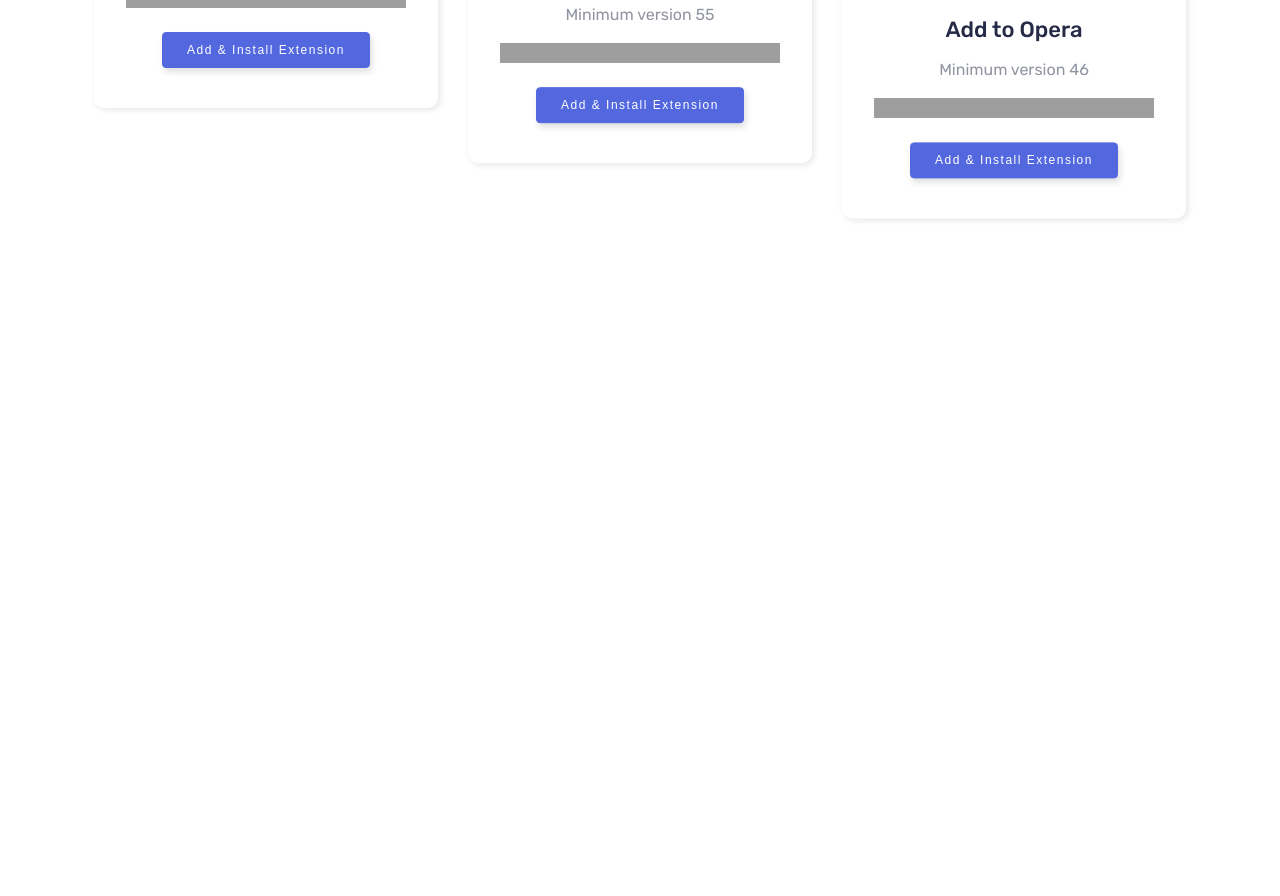
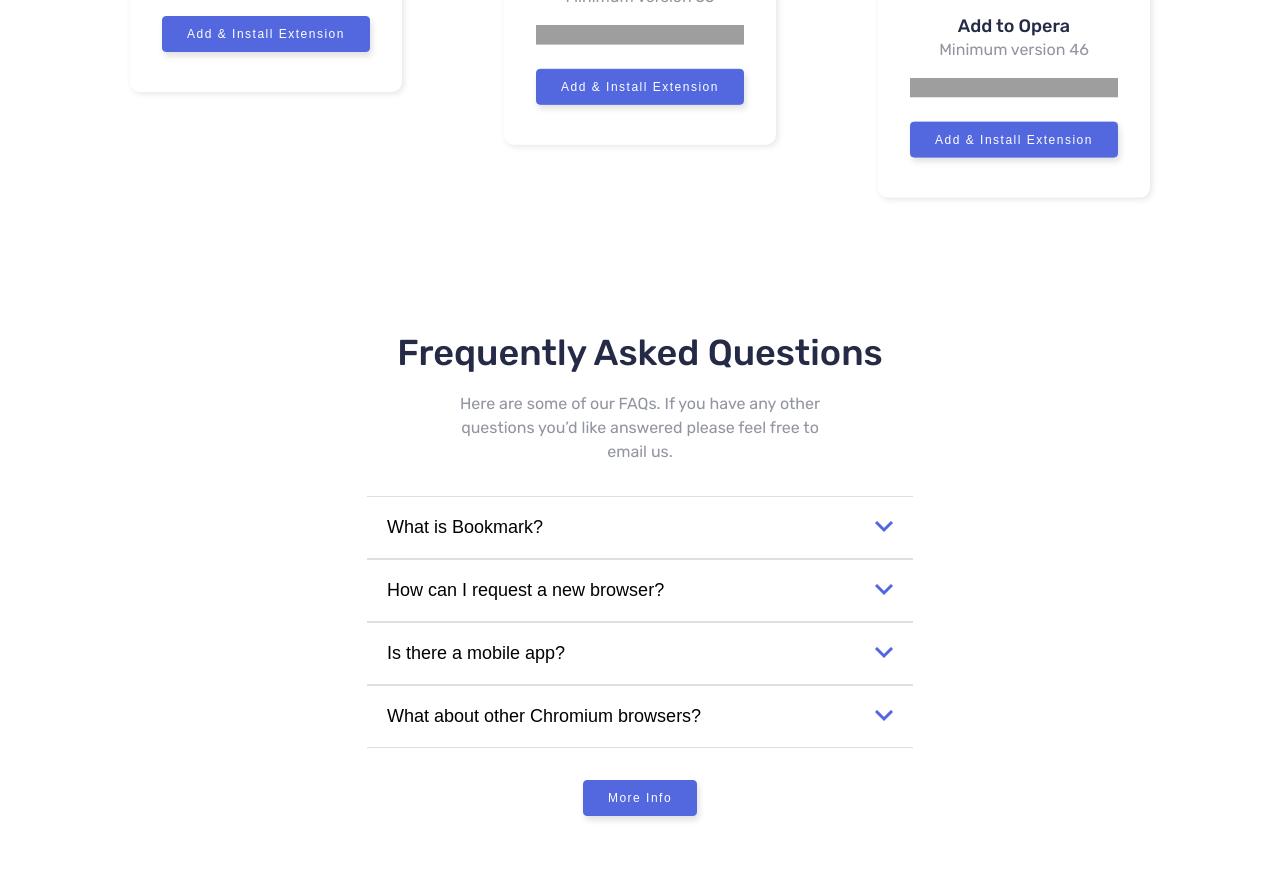
Before and after one commit to JaneMoroz/frontend-mentor-landings, an Astro site in the folder bookmark/: page / in a window 1280 px wide. Shown: the part 2039-2935 px from the top of the page. Before the commit the page ends 2307 px from the top, so only its background shows below. Built offline with nearby package versions, Linux system fonts and the light colour scheme; Astro itself is replaced by a stand-in of ours; grey boxes are pictures that could not be loaded.

Commit message:
feat: add questions accordion section

```diff
--- a/bookmark/src/assets/icons/icons.tsx
+++ b/bookmark/src/assets/icons/icons.tsx
@@ -1,6 +1,6 @@
 export const ArrowIcon = () => (
   <svg xmlns="http://www.w3.org/2000/svg" width="18" height="12">
-    <path fill="none" stroke="#5267DF" stroke-width="3" d="M1 1l8 8 8-8" />
+    <path fill="none" stroke="#5267DF" strokeWidth="3" d="M1 1l8 8 8-8" />
   </svg>
 );
 
--- a/bookmark/src/components/Extensions/style.css
+++ b/bookmark/src/components/Extensions/style.css
@@ -6,6 +6,7 @@
   position: relative;
   display: grid;
   grid-template-columns: repeat(3, 1fr);
+  justify-items: center;
   column-gap: 3rem;
   margin-top: 7.2rem;
 }
--- /dev/null
+++ b/bookmark/src/components/Questions/index.tsx
@@ -0,0 +1,122 @@
+import type React from "react";
+import { motion } from "framer-motion";
+
+// Styles
+import "./style.css";
+
+// Icons
+import { ArrowIcon } from "../../assets/icons/icons";
+
+// Questions data
+const questions = [
+  {
+    question: "What is Bookmark?",
+    answer:
+      "Lorem ipsum dolor sit amet, consectetur adipiscing elit. Fusce tincidunt justo eget ultricies fringilla. Phasellus blandit ipsum quis quam ornare mattis.",
+  },
+  {
+    question: "How can I request a new browser?",
+    answer:
+      "Vivamus luctus eros aliquet convallis ultricies. Mauris augue massa, ultricies non ligula. Suspendisse imperdiet. Vivamus luctus eros aliquet convallis ultricies. Mauris augue massa, ultricies non ligula. Suspendisse imperdie tVivamus luctus eros aliquet convallis ultricies. Mauris augue massa, ultricies non ligula. Suspendisse imperdiet.",
+  },
+  {
+    question: "Is there a mobile app?",
+    answer:
+      "Sed consectetur quam id neque fermentum accumsan. Praesent luctus vestibulum dolor, ut condimentum urna vulputate eget. Cras in ligula quis est pharetra mattis sit amet pharetra purus. Sed sollicitudin ex et ultricies bibendum.",
+  },
+  {
+    question: "What about other Chromium browsers?",
+    answer:
+      "Integer condimentum ipsum id imperdiet finibus. Vivamus in placerat mi, at euismod dui. Aliquam vitae neque eget nisl gravida pellentesque non ut velit.",
+  },
+];
+
+const Questions = () => {
+  const handleExpand = (e: React.MouseEvent<HTMLButtonElement>) => {
+    const target = e.target as HTMLButtonElement;
+    if (target) {
+      // Get panel id
+      const controlId = e.currentTarget.id;
+
+      // Get panel
+      const panel = document.querySelector(
+        `[aria-labelledby="${controlId}"]`
+      ) as HTMLDivElement;
+
+      if (e.currentTarget.ariaExpanded === "true") {
+        e.currentTarget.ariaExpanded = "false";
+        panel.setAttribute("hidden", "");
+      } else {
+        e.currentTarget.ariaExpanded = "true";
+        panel.removeAttribute("hidden");
+      }
+    }
+  };
+
+  return (
+    <div className="questions">
+      <div className="container">
+        <motion.div
+          initial={{ opacity: 0, y: 72 }}
+          whileInView={{
+            opacity: 1,
+            y: 0,
+            transition: {
+              delay: 0.5,
+              duration: 1,
+            },
+          }}
+          viewport={{ once: true }}
+          className="questions__inner"
+        >
+          <div className="title">
+            <h2>Frequently Asked Questions</h2>
+            <p>
+              Here are some of our FAQs. If you have any other questions you’d
+              like answered please feel free to email us.
+            </p>
+          </div>
+          <div className="accordion-group">
+            {questions.map((question, index) => (
+              <div key={index} className="accordion">
+                <h3>
+                  <button
+                    type="button"
+                    aria-expanded="false"
+                    className="accordion__btn"
+                    aria-controls={`sect1${index}`}
+                    id={`accordion${index}id`}
+                    onClick={handleExpand}
+                  >
+                    <span className="accordion__title">
+                      {question.question}
+                    </span>
+                    <span className="accordion__icon">
+                      <ArrowIcon />
+                    </span>
+                  </button>
+                </h3>
+                <div
+                  id={`sect1${index}`}
+                  role="region"
+                  aria-labelledby={`accordion${index}id`}
+                  className="accordion__panel"
+                  hidden
+                >
+                  <div>
+                    <fieldset>
+                      <p>{question.answer}</p>
+                    </fieldset>
+                  </div>
+                </div>
+              </div>
+            ))}
+          </div>
+          <button className="btn btn--rect btn--secondary">More Info</button>
+        </motion.div>
+      </div>
+    </div>
+  );
+};
+
+export default Questions;
--- /dev/null
+++ b/bookmark/src/components/Questions/style.css
@@ -0,0 +1,69 @@
+.questions {
+  padding: 8rem 0;
+}
+
+.questions__inner {
+  display: flex;
+  flex-direction: column;
+  justify-content: center;
+  align-items: center;
+}
+
+.accordion-group {
+  margin-top: 3.2rem;
+  width: 50%;
+  margin-bottom: 3.2rem;
+}
+
+.accordion {
+  padding: 2rem;
+  border-top: 1px solid rgba(0, 0, 0, 0.125);
+  border-bottom: 1px solid rgba(0, 0, 0, 0.125);
+}
+
+.accordion__btn {
+  width: 100%;
+  font-size: inherit;
+  display: flex;
+  justify-content: space-between;
+  align-items: center;
+  transition: all 0.3s;
+}
+
+.accordion__btn:hover .accordion__title {
+  color: var(--softRed);
+}
+
+.accordion__btn[aria-expanded="true"] .accordion__icon {
+  transform: rotate(-180deg);
+}
+
+.accordion__btn[aria-expanded="true"] .accordion__icon svg path {
+  stroke: var(--softRed);
+}
+
+.accordion__panel {
+  padding-top: 1.4rem;
+}
+
+.accordion-panel[hidden] {
+  display: none;
+}
+
+fieldset {
+  border: 0;
+  margin: 0;
+  padding: 0;
+}
+
+@media only screen and (max-width: 56.5em) {
+  .accordion-group {
+    width: 80%;
+  }
+}
+
+@media only screen and (max-width: 37.5em) {
+  .accordion-group {
+    width: 100%;
+  }
+}
--- a/bookmark/src/components/index.tsx
+++ b/bookmark/src/components/index.tsx
@@ -2,5 +2,6 @@
 import Hero from "./Hero";
 import Features from "./Features";
 import Extensions from "./Extensions";
+import Questions from "./Questions";
 
-export { Header, Hero, Features, Extensions };
+export { Header, Hero, Features, Extensions, Questions };
--- a/bookmark/src/pages/index.astro
+++ b/bookmark/src/pages/index.astro
@@ -3,7 +3,7 @@
 import "../styles/global.css"
 
 // Components
-import { Header, Hero, Features, Extensions } from "../components";
+import { Header, Hero, Features, Extensions, Questions } from "../components";
 ---
 
 <html lang="en">
@@ -23,6 +23,7 @@
 			<Hero client:load />
 			<Features client:load />
 			<Extensions client:load />
+			<Questions client:load />
 		</main>
 	</body>
 </html>
--- a/bookmark/src/styles/global.css
+++ b/bookmark/src/styles/global.css
@@ -78,9 +78,8 @@
 }
 
 h3 {
-  font-size: 2.2rem;
+  font-size: 1.8rem;
   line-height: 2.4rem;
-  margin-bottom: 1.6rem;
 }
 
 p {
```
Also changed, not shown: bookmark/public/images/illustration-features-tab-2.svg.
